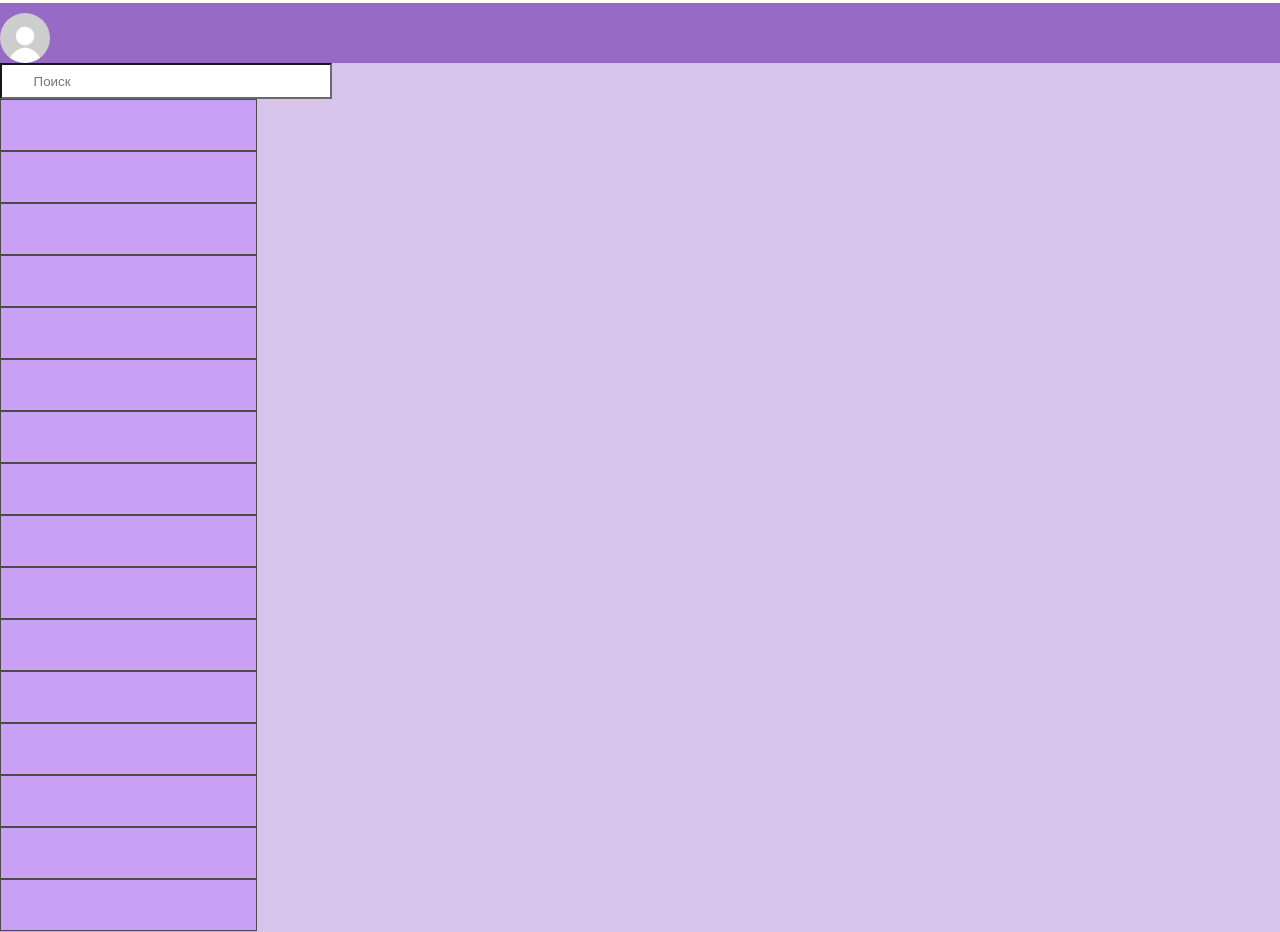
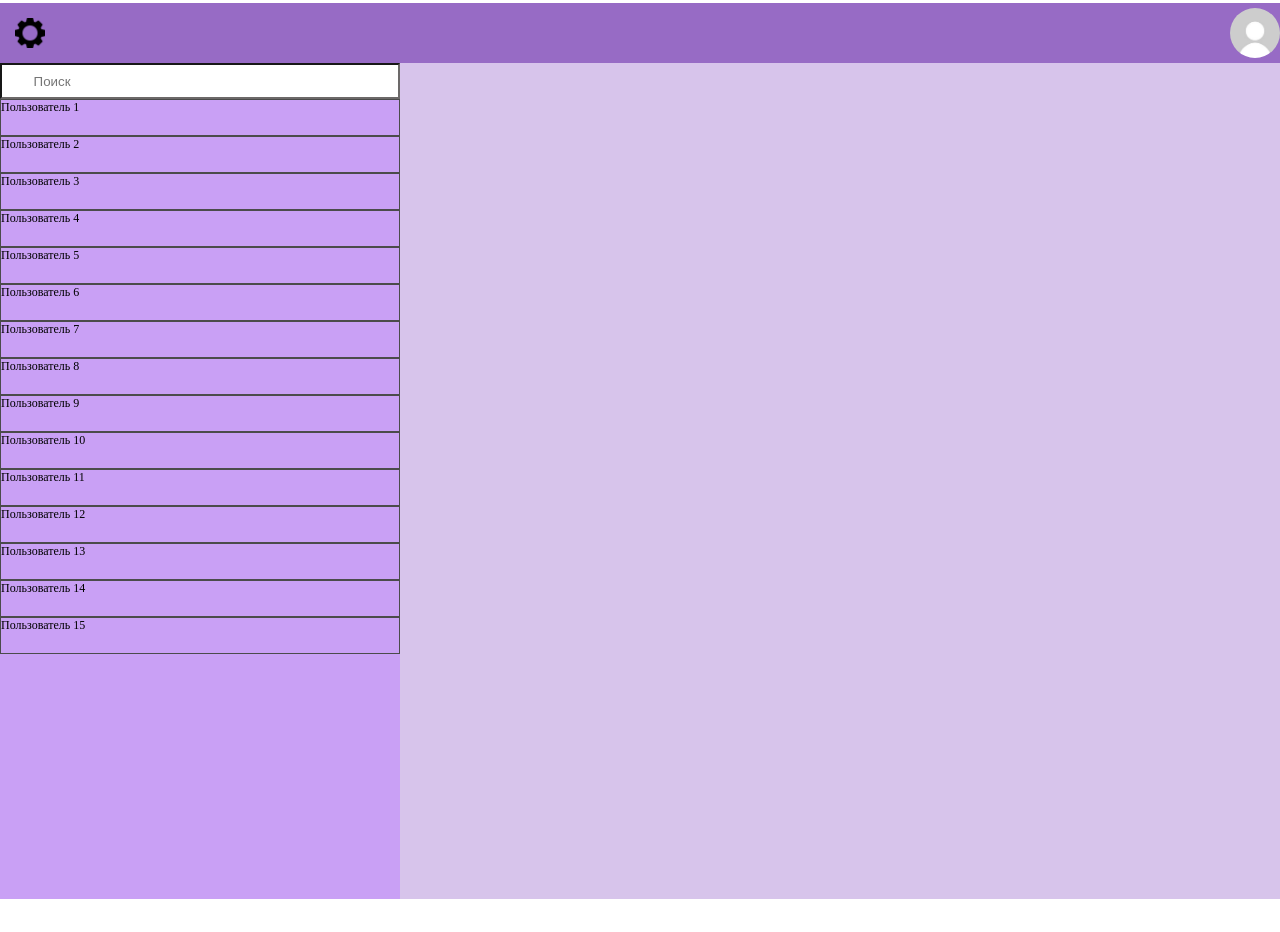
Before and after one commit to Anastasiia-wrgcs/practic-10.05, a plain HTML site: page index.html in a window 1280 px wide. Shown: the part 1288-2220 px from the top of the page. After the commit the page ends 2187 px from the top, so only its background shows below. Drawn offline with Linux system fonts and the light colour scheme.

Commit message:
16.05.25

```diff
--- a/css/style.css
+++ b/css/style.css
@@ -55,7 +55,7 @@ body {
 .container-2 {
     background-color: rgb(215, 196, 235);
     width: 100%;
-    min-height: 100%;
+    height: 100%;
     font-size: 12px;
     margin-top: 22px;
     margin-left: 0;
@@ -202,15 +202,16 @@ h2 {
 .chat {
     background-color: rgb(151, 107, 197);
     height: 60px;
+    display: flex;
+    justify-content: space-between;
 }
 
 .chat .prof {
     width: 50px;
     height: 50px;
     border-radius: 100%;
-    margin-top: -39.5px;
-    margin-bottom: 25px;
-    justify-content: space-between;
+    margin-top: 5px;
+
 }
 
 .nastr {
@@ -226,21 +227,23 @@ h2 {
 
 .chats {
     background-color:  rgb(201, 160, 245);
-    width: 20%;
-    height: 869px;
+    width: 400px;
+    height: 100%;
 }
 
 .poisk {
-    width: 324px;
+    width: 392px;
     height: 30px;
     border-color: rgb(108, 105, 105);
 }
 
+.lines {
+    width: 100%;
+    height: 100vh;
+}
+
 .lines-1 {
     border: 1px solid #4b4b4b;
-    width: 99.5%;
-    height: 50px;
-
-
+    height: 35px;
 }
 /*  end chat  */
--- a/index.html
+++ b/index.html
@@ -50,29 +50,26 @@
         <div class="chats">
             <input class="poisk" type="text" name="poisk" id="" placeholder="        Поиск"></input>
 
-            <div class="lines-1"></div>
-            <div class="lines-1"></div>
-            <div class="lines-1"></div>
-            <div class="lines-1"></div>
-            <div class="lines-1"></div>
-            <div class="lines-1"></div>
-            <div class="lines-1"></div>
-            <div class="lines-1"></div>
-            <div class="lines-1"></div>
-            <div class="lines-1"></div>
-            <div class="lines-1"></div>
-            <div class="lines-1"></div>
-            <div class="lines-1"></div>
-            <div class="lines-1"></div>
-            <div class="lines-1"></div>
-            <div class="lines-1"></div>
 
-
-
-
+            <div class="lines">
+                <div class="lines-1">Пользователь 1</div>
+                <div class="lines-1">Пользователь 2</div>
+                <div class="lines-1">Пользователь 3</div>
+                <div class="lines-1">Пользователь 4</div>
+                <div class="lines-1">Пользователь 5</div>
+                <div class="lines-1">Пользователь 6</div>
+                <div class="lines-1">Пользователь 7</div>
+                <div class="lines-1">Пользователь 8</div>
+                <div class="lines-1">Пользователь 9</div>
+                <div class="lines-1">Пользователь 10</div>
+                <div class="lines-1">Пользователь 11</div>
+                <div class="lines-1">Пользователь 12</div>
+                <div class="lines-1">Пользователь 13</div>
+                <div class="lines-1">Пользователь 14</div>
+                <div class="lines-1">Пользователь 15</div>
+            </div>
 
         </div>
-
     </div>
 </div>
 
```
Also changed, not shown: ссылка.txt.
